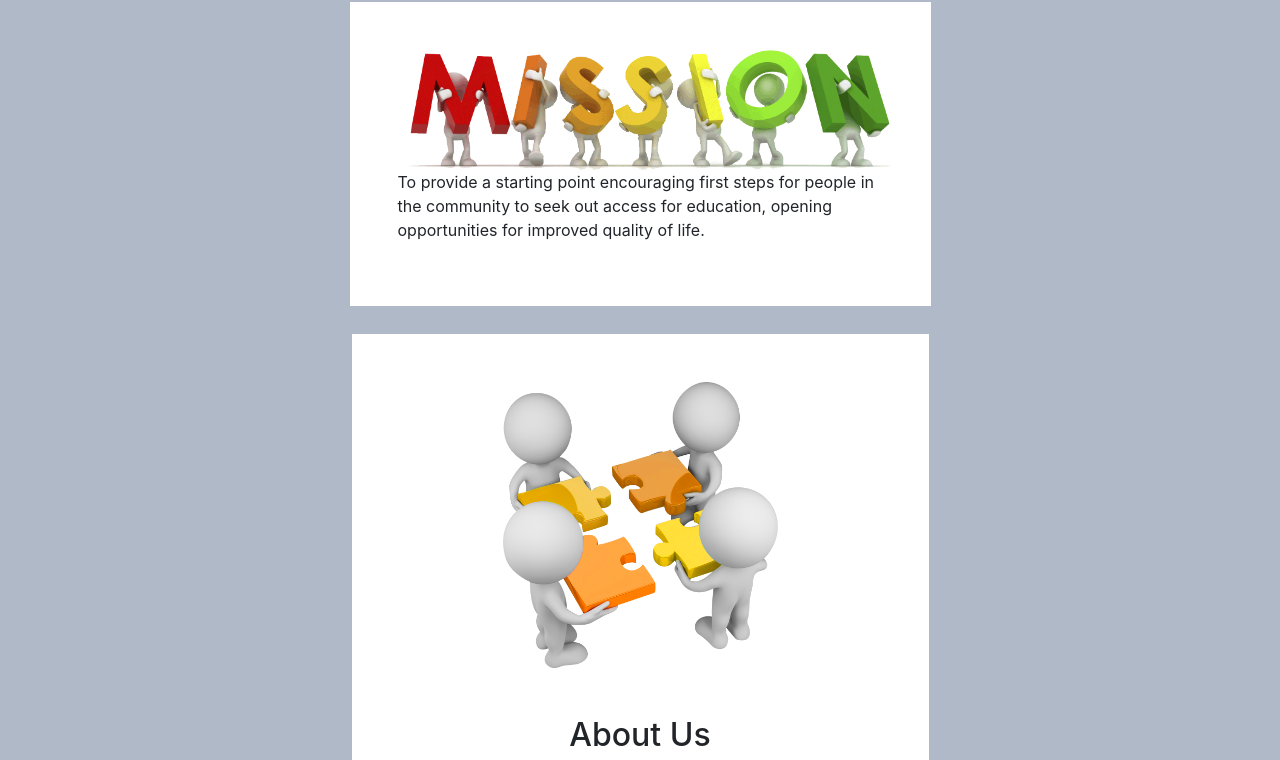
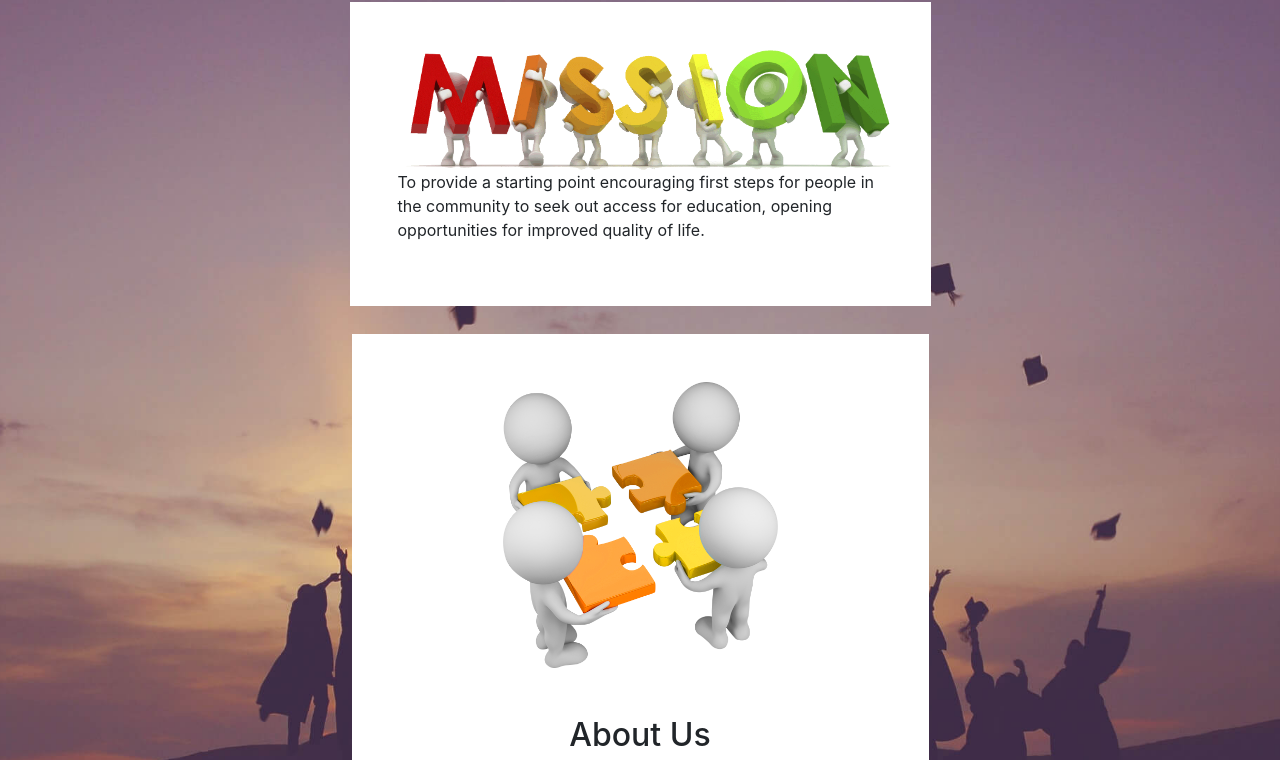
Before and after one commit to team-free-money/team-free-money-cs, a React app in the folder frontend/: page / in a window 1280 px wide. Shown: the part 232-992 px from the top of the page. Built offline with nearby package versions, Linux system fonts and the light colour scheme.

Commit message:
added styling

```diff
--- a/frontend/src/ui/syle.css
+++ b/frontend/src/ui/syle.css
@@ -1,3 +1,19 @@
-#root {
-    background-color: #AFB9C8;
+@import url('https://fonts.googleapis.com/css?family=Audiowide');
+
+body {
+    min-height: 100vh;
+    padding: 0 0.5rem;
+    position: relative;
 }
+body::before
+{
+    content: '';
+    background: url("baim-hanif-pYWuOMhtc6k-unsplash (1).jpg") center center/cover no-repeat;
+    opacity: 1;
+    top: 0;
+    left: 0;
+    bottom: 0;
+    right: 0;
+    position: absolute;
+    z-index: -1;
+}
```
Also changed, not shown: frontend/src/ui/baim-hanif-pYWuOMhtc6k-unsplash (1).jpg (added).
